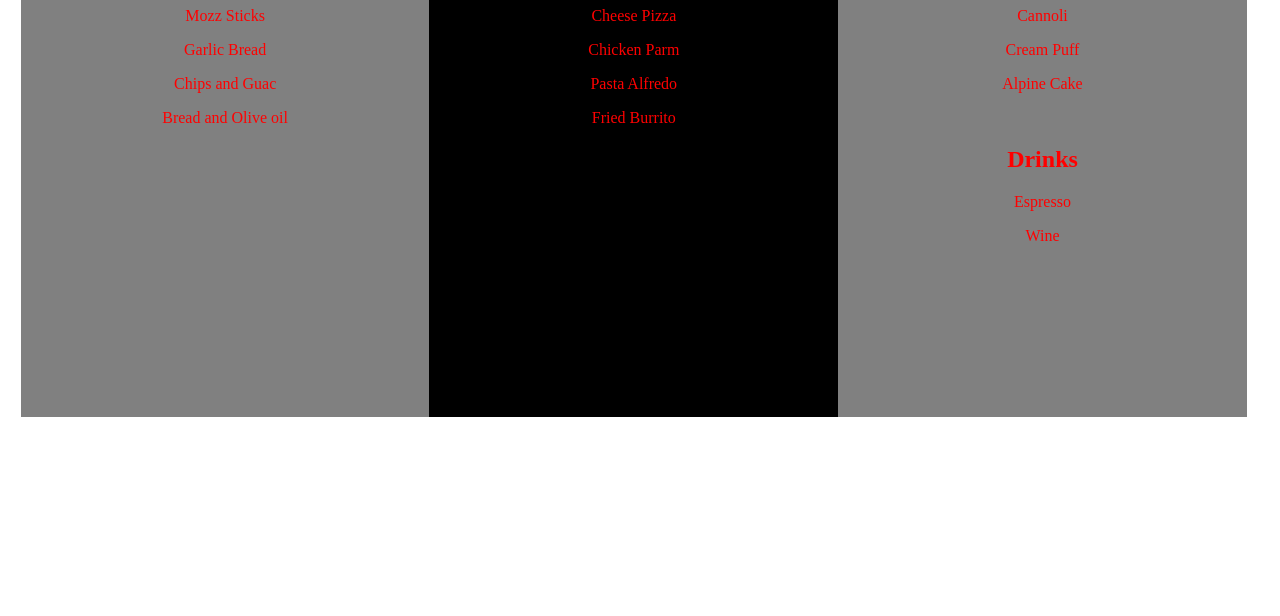
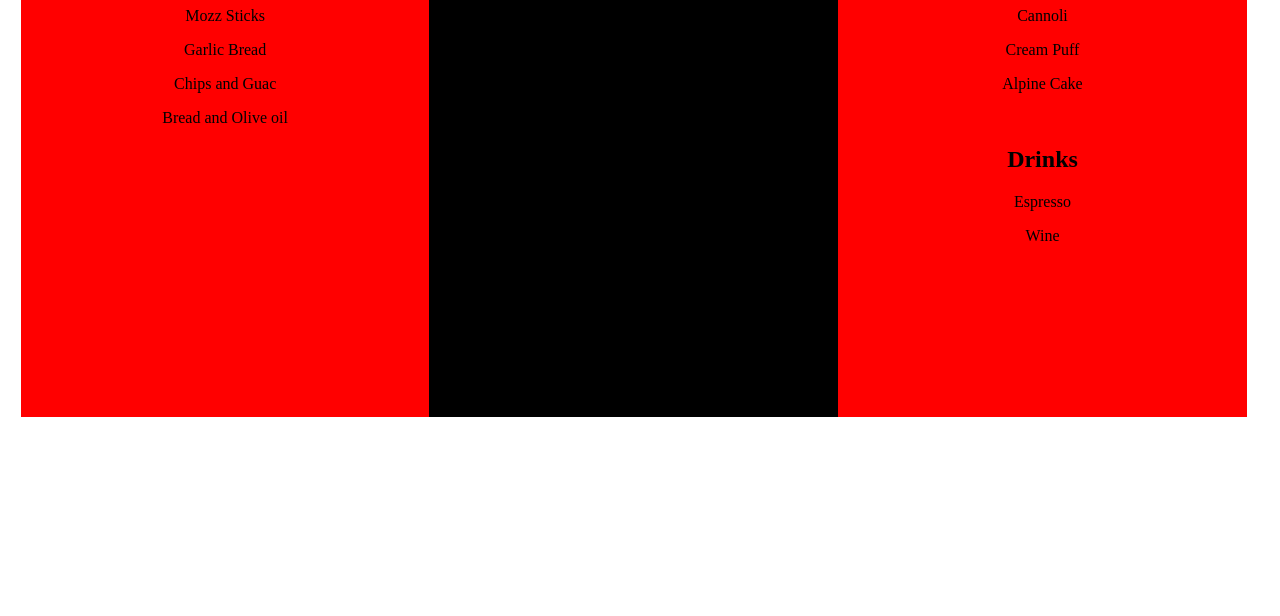
Before and after one commit to daryldelrosario/co-connect-codio, a plain HTML site: page index.html in a window 1280 px wide. Shown: the part 184-800 px from the top of the page. Drawn offline with Linux system fonts and the light colour scheme.

Commit message:
Create CSS external sheet

```diff
--- a/index.html
+++ b/index.html
@@ -1,35 +1,8 @@
 <!DOCTYPE html>
 <html>
 <head>
-<style>
- body {
-      padding: 1%;
-   }
-   * {
-      box-sizing: border-box;
-   }
-   .left, .right, .center {
-      float: left;
-      width: 33%;
-      color: red;
-      padding: 10px;
-      height: 500px;
-      text-align: center;
-   }
-   .left {
-      background-color: grey;
-   }
-   .right {
-      background-color: grey;
-   }
-   .center {
-      background-color: black;
-   }
-   .container:after {
-      clear: both;
-   }
-
-</style>
+   <link rel="stylesheet" href="main.css">
+   <title>HTML Menu</title>
 </head>
 <body>
 <h1 style="text-align: center;">Cousin Sal Santorio's HTML Menu</h1>
--- /dev/null
+++ b/main.css
@@ -0,0 +1,28 @@
+body {
+      padding: 1%;
+}
+
+* {
+	box-sizing: border-box;
+}
+
+.left, .right, .center {
+	float: left;
+	width: 33%;
+	color: black;
+	padding: 10px;
+	height: 500px;
+	text-align: center;
+}
+
+.left, .right {
+	background-color: red;
+}
+
+.center {
+	background-color: black;
+}
+
+.container:after {
+	clear: both;
+}
```
